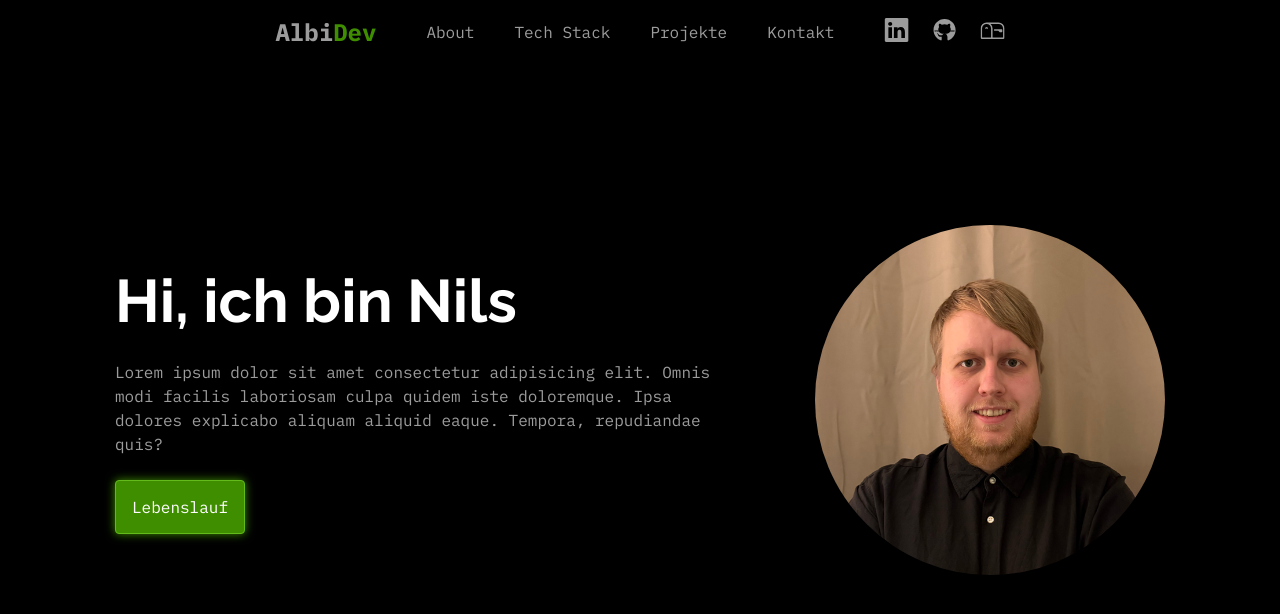
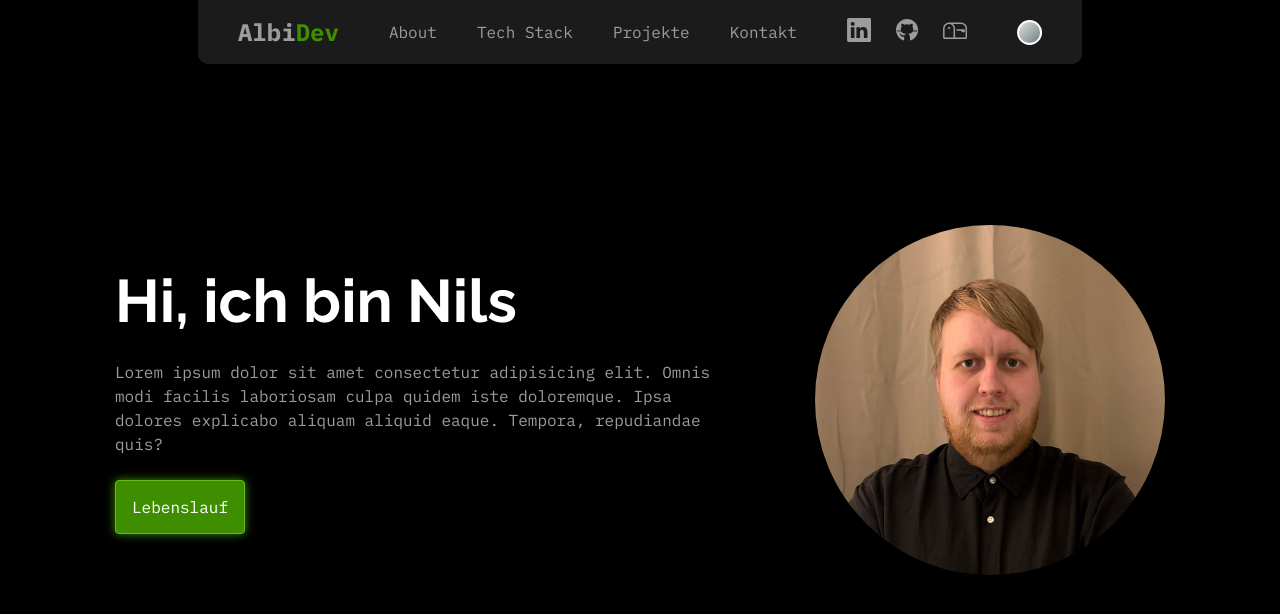
Before and after one commit to nilsalberding/realportfolio, an Angular app: page / in a window 1280 px wide. Shown: the top 614 px of the page. Built offline with nearby package versions, Linux system fonts and the light colour scheme.

Commit message:
add toggle-color service to toggle the color-theme

```diff
--- a/src/app/shared/header/header.component.html
+++ b/src/app/shared/header/header.component.html
@@ -31,4 +31,5 @@
             </svg>
         </a>
     </div>
+    <button type="button" (click)="toggleColorService.toggleTheme()"></button>
 </header>
--- a/src/app/shared/header/header.component.scss
+++ b/src/app/shared/header/header.component.scss
@@ -43,6 +43,14 @@ header {
         @include all.fl($flexdir: row, $gap: 2.4rem);
     }
 
+    button{
+        border: 2px solid white;
+        border-radius: 50%;
+        height: 2.5rem;
+        width: 2.5rem;
+        background: var(--color-toggle);
+    }
+
 }
 
 svg {
--- a/src/app/shared/header/header.component.ts
+++ b/src/app/shared/header/header.component.ts
@@ -1,4 +1,5 @@
-import { Component } from '@angular/core';
+import { Component, inject } from '@angular/core';
+import { ToggleColorService } from '../services/toggle-color.service';
 
 @Component({
   selector: 'app-header',
@@ -8,4 +9,6 @@ import { Component } from '@angular/core';
 })
 export class HeaderComponent {
 
+  toggleColorService = inject(ToggleColorService);
+
 }
--- /dev/null
+++ b/src/app/shared/services/toggle-color.service.ts
@@ -0,0 +1,19 @@
+import { Injectable } from '@angular/core';
+
+@Injectable({
+  providedIn: 'root'
+})
+export class ToggleColorService {
+
+  isDarkMode = false;
+
+
+  constructor() { }
+
+
+  toggleTheme() {
+    this.isDarkMode = !this.isDarkMode;
+
+    document.documentElement.classList.toggle('natural-light', this.isDarkMode);
+  }
+}
--- a/src/styles.scss
+++ b/src/styles.scss
@@ -13,27 +13,27 @@ html {
     font-size: 10px;
 }
 
-body{
+body {
     font-size: 16px;
     font-family: 'IBM Plex Mono';
 }
 
 // #region global
-section{
+section {
     @include all.fl();
     width: 100%;
 }
 
-.content{
+.content {
     width: 100%;
     max-width: 1920px;
 }
 
-h1{
+h1 {
     font-family: 'Raleway';
 }
 
-p{
+p {
     color: var(--color-ptext);
     font-size: clamp(1.6rem, 1dvw, 2.6rem);
     line-height: 1.5;
@@ -43,9 +43,10 @@ p{
 
 // #region light/dark-mode
 
-:root{
+:root {
     --color-bg1: white;
     --color-bg2: black;
+    --color-bg3: #1b1b1b;
 
     --color-ptext: #9C9C9C;
     --color-hl1: white;
@@ -53,6 +54,24 @@ p{
 
     --color-btns: #3F8E00;
     --color-btns-stroke: #62BA1B;
+
+    // --color-toggle: #6e7f80
+    --color-toggle: linear-gradient(135deg, #dfdfdf, #6e7f80);
+}
+
+.natural-light {
+    --color-bg1: #36454f;
+    --color-bg2: #6e7f80;
+    --color-bg3: #1b1b1b;
+
+    --color-ptext: #dfdfdf;
+    --color-hl1: #dfdfdf;
+    --color-hl2: #dfdfdf;
+
+    --color-btns: #708090;
+    --color-btns-stroke: #8a9097;
+
+    --color-toggle: linear-gradient(135deg, black, #3F8E00);
 }
 
 
@@ -137,43 +156,57 @@ p{
 
 /* ibm-plex-mono-300 - latin */
 @font-face {
-  font-display: swap; /* Check https://developer.mozilla.org/en-US/docs/Web/CSS/@font-face/font-display for other options. */
+    font-display: swap;
+    /* Check https://developer.mozilla.org/en-US/docs/Web/CSS/@font-face/font-display for other options. */
     font-family: 'IBM Plex Mono';
     font-style: normal;
     font-weight: 300;
-  src: url('../public/assets/fonts/ibm-plex-mono-v20-latin-300.woff2') format('woff2'); /* Chrome 36+, Opera 23+, Firefox 39+, Safari 12+, iOS 10+ */
+    src: url('../public/assets/fonts/ibm-plex-mono-v20-latin-300.woff2') format('woff2');
+    /* Chrome 36+, Opera 23+, Firefox 39+, Safari 12+, iOS 10+ */
 }
+
 /* ibm-plex-mono-regular - latin */
 @font-face {
-  font-display: swap; /* Check https://developer.mozilla.org/en-US/docs/Web/CSS/@font-face/font-display for other options. */
+    font-display: swap;
+    /* Check https://developer.mozilla.org/en-US/docs/Web/CSS/@font-face/font-display for other options. */
     font-family: 'IBM Plex Mono';
     font-style: normal;
     font-weight: 400;
-  src: url('../public/assets/fonts/ibm-plex-mono-v20-latin-regular.woff2') format('woff2'); /* Chrome 36+, Opera 23+, Firefox 39+, Safari 12+, iOS 10+ */
+    src: url('../public/assets/fonts/ibm-plex-mono-v20-latin-regular.woff2') format('woff2');
+    /* Chrome 36+, Opera 23+, Firefox 39+, Safari 12+, iOS 10+ */
 }
+
 /* ibm-plex-mono-500 - latin */
 @font-face {
-  font-display: swap; /* Check https://developer.mozilla.org/en-US/docs/Web/CSS/@font-face/font-display for other options. */
+    font-display: swap;
+    /* Check https://developer.mozilla.org/en-US/docs/Web/CSS/@font-face/font-display for other options. */
     font-family: 'IBM Plex Mono';
     font-style: normal;
     font-weight: 500;
-  src: url('../public/assets/fonts/ibm-plex-mono-v20-latin-500.woff2') format('woff2'); /* Chrome 36+, Opera 23+, Firefox 39+, Safari 12+, iOS 10+ */
+    src: url('../public/assets/fonts/ibm-plex-mono-v20-latin-500.woff2') format('woff2');
+    /* Chrome 36+, Opera 23+, Firefox 39+, Safari 12+, iOS 10+ */
 }
+
 /* ibm-plex-mono-600 - latin */
 @font-face {
-  font-display: swap; /* Check https://developer.mozilla.org/en-US/docs/Web/CSS/@font-face/font-display for other options. */
+    font-display: swap;
+    /* Check https://developer.mozilla.org/en-US/docs/Web/CSS/@font-face/font-display for other options. */
     font-family: 'IBM Plex Mono';
     font-style: normal;
     font-weight: 600;
-  src: url('../public/assets/fonts/ibm-plex-mono-v20-latin-600.woff2') format('woff2'); /* Chrome 36+, Opera 23+, Firefox 39+, Safari 12+, iOS 10+ */
+    src: url('../public/assets/fonts/ibm-plex-mono-v20-latin-600.woff2') format('woff2');
+    /* Chrome 36+, Opera 23+, Firefox 39+, Safari 12+, iOS 10+ */
 }
+
 /* ibm-plex-mono-700 - latin */
 @font-face {
-  font-display: swap; /* Check https://developer.mozilla.org/en-US/docs/Web/CSS/@font-face/font-display for other options. */
+    font-display: swap;
+    /* Check https://developer.mozilla.org/en-US/docs/Web/CSS/@font-face/font-display for other options. */
     font-family: 'IBM Plex Mono';
     font-style: normal;
     font-weight: 700;
-  src: url('../public/assets/fonts/ibm-plex-mono-v20-latin-700.woff2') format('woff2'); /* Chrome 36+, Opera 23+, Firefox 39+, Safari 12+, iOS 10+ */
+    src: url('../public/assets/fonts/ibm-plex-mono-v20-latin-700.woff2') format('woff2');
+    /* Chrome 36+, Opera 23+, Firefox 39+, Safari 12+, iOS 10+ */
 }
 
 // #endregion
```
Also changed, not shown: 1 other file (tests, documents, lock files or other folders). Lines whose indentation alone changed are shown as unchanged.
